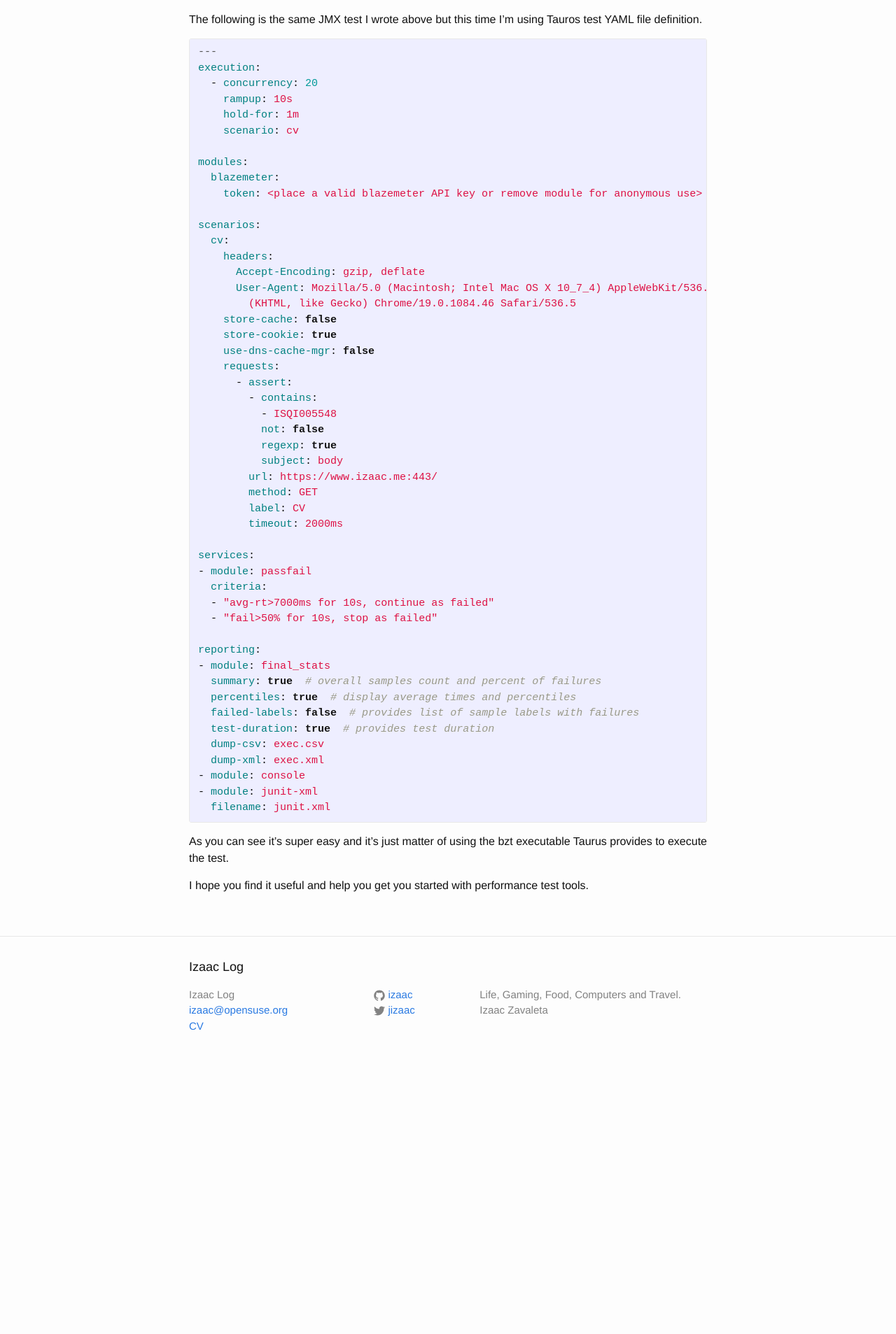
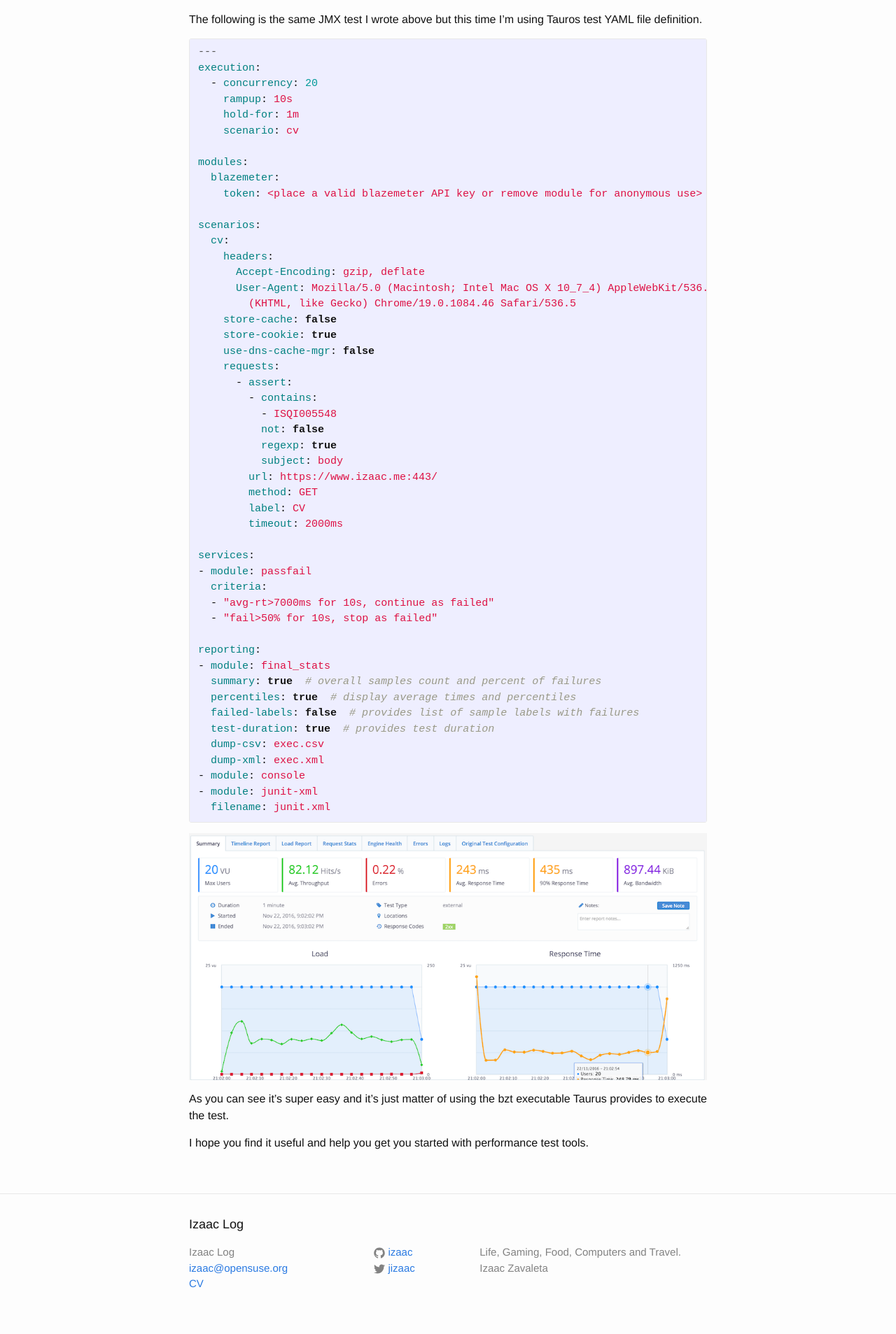
Before and after one commit to izaac/blog, a Jekyll site: the page built from _posts/2016-11-22-taurus-jmeter.markdown, in a window 1280 px wide. Shown: the part 1985-3892 px from the top of the page at 70% size. Built offline with Jekyll 4.4.1, drawn with Linux system fonts in a browser that asks for light colours; before the commit the page ends 3523 px from its top, so only the background shows below that.

Commit message:
Adding an extra picture of a Blazemeter report

```diff
--- a/_posts/2016-11-22-taurus-jmeter.markdown
+++ b/_posts/2016-11-22-taurus-jmeter.markdown
@@ -126,6 +126,8 @@ reporting:
 
 {% endhighlight %}
 
+![Sample report sent to BlazeMeter](/blog/assets/images/blaze_report.png)
+
 As you can see it's super easy and it's just matter of using the bzt executable Taurus provides to execute the test.
 
 I hope you find it useful and help you get you started with performance test tools.
```
Also changed, not shown: assets/images/blaze_report.png (added).
